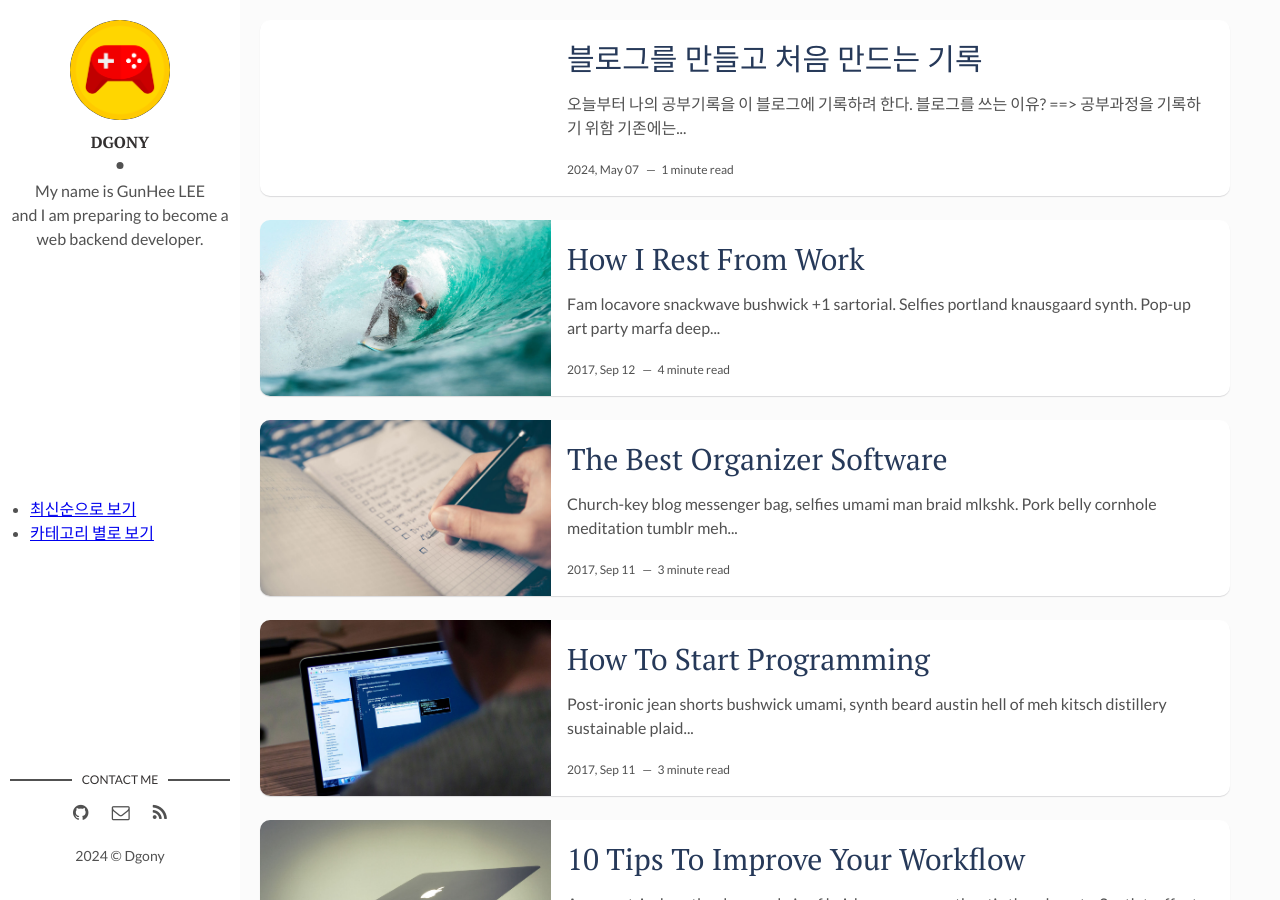
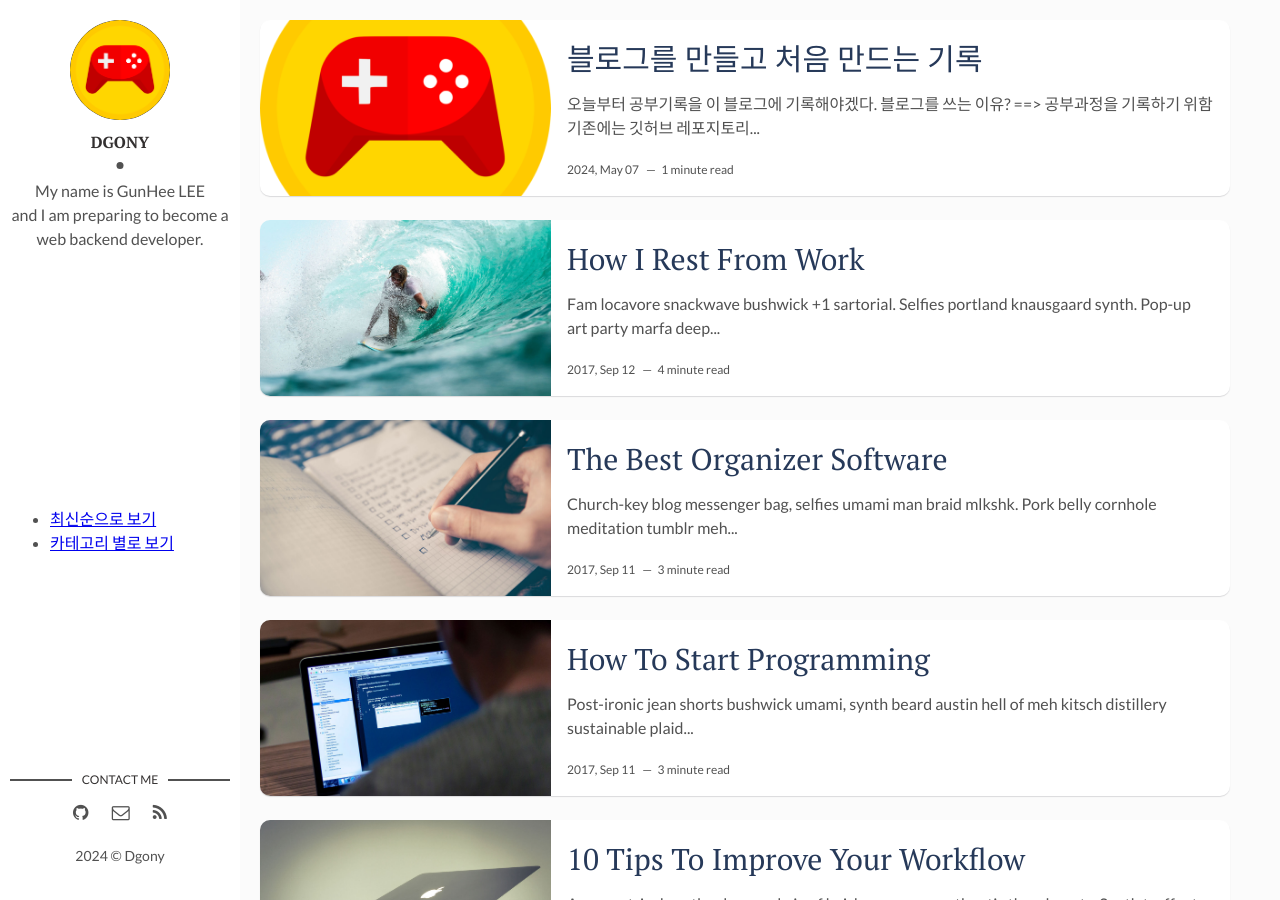
Before and after one commit to Dgony/Dgony-Dgony.github.io, a Jekyll site: the page built from index.html, in a window 1280 px wide and 900 px high. Built offline with Jekyll 4.4.1, drawn with Linux system fonts in a browser that asks for light colours; the list of posts is cut into pages by our own code.

Commit message:
sidebar 디자인 6

```diff
--- a/_layouts/main.html
+++ b/_layouts/main.html
@@ -14,12 +14,9 @@ layout: default
   </header> <!-- End Header -->
 
   <nav>
-    <ul class="blog-tags">
+    <ul class="view">
       <li><a href="{{site.baseurl}}">최신순으로 보기</a></li>
       <li><a href="{{site.baseurl}}/tags">카테고리 별로 보기</a></li>
-      {% for tag in page.tags %}
-      <li><a href="{{ site.baseurl }}/tags/{{ tag }}">{{ tag }}</a></li>
-    {% endfor %}
     </ul>
   </nav>
 
--- a/_posts/2024-05-07-daily-record.markdown
+++ b/_posts/2024-05-07-daily-record.markdown
@@ -3,12 +3,12 @@ layout: post
 title: 블로그를 만들고 처음 만드는 기록
 date: 2024-05-07 09:44:00 +0300
 description: 공부를 하면서 기록하는 하루의 일기 # Add post description (optional)
-img: /daily%20record/2024-05-07/gamepad-3630565_1920 (1) (1).png # Add image post (optional)
+img: /daily%20record/2024-05-07/gamepad-3630565_1920.png # Add image post (optional)
 fig-caption: 내가 가장 좋아하는 취미의 상징 # (이미지 아래에 표시될 설명)
 tags: [record] # add tag
 ---
 
-***오늘부터 나의 공부기록을 이 블로그에 기록하려 한다.***
+***오늘부터 공부기록을 이 블로그에 기록해야겠다.***
 
 ###  블로그를 쓰는 이유? ==> 공부과정을 기록하기 위함
 기존에는 깃허브 레포지토리 커밋으로 충분하다고 생각했는데, 공부하다보니 github.io를 이용한 블로그는 깃허브 커밋을 통해 블로그 포스트를 업로드한다는 사실을 알게되었다.<Br>어차피 공부기록을 커밋할꺼면 이왕이면 블로그에 이쁘게 정리해서 기록하는 편이 더 좋지 않을까? 라고 생각해서 블로그를 만들게 되었다.
```
Also changed, not shown: assets/css/scss/_media.scss (+15 -14 lines), assets/img/daily record/2024-05-07/gamepad-3630565_1920.png (renamed from assets/img/daily record/2024-05-07/gamepad-3630565_1920 (1) (1).png).
